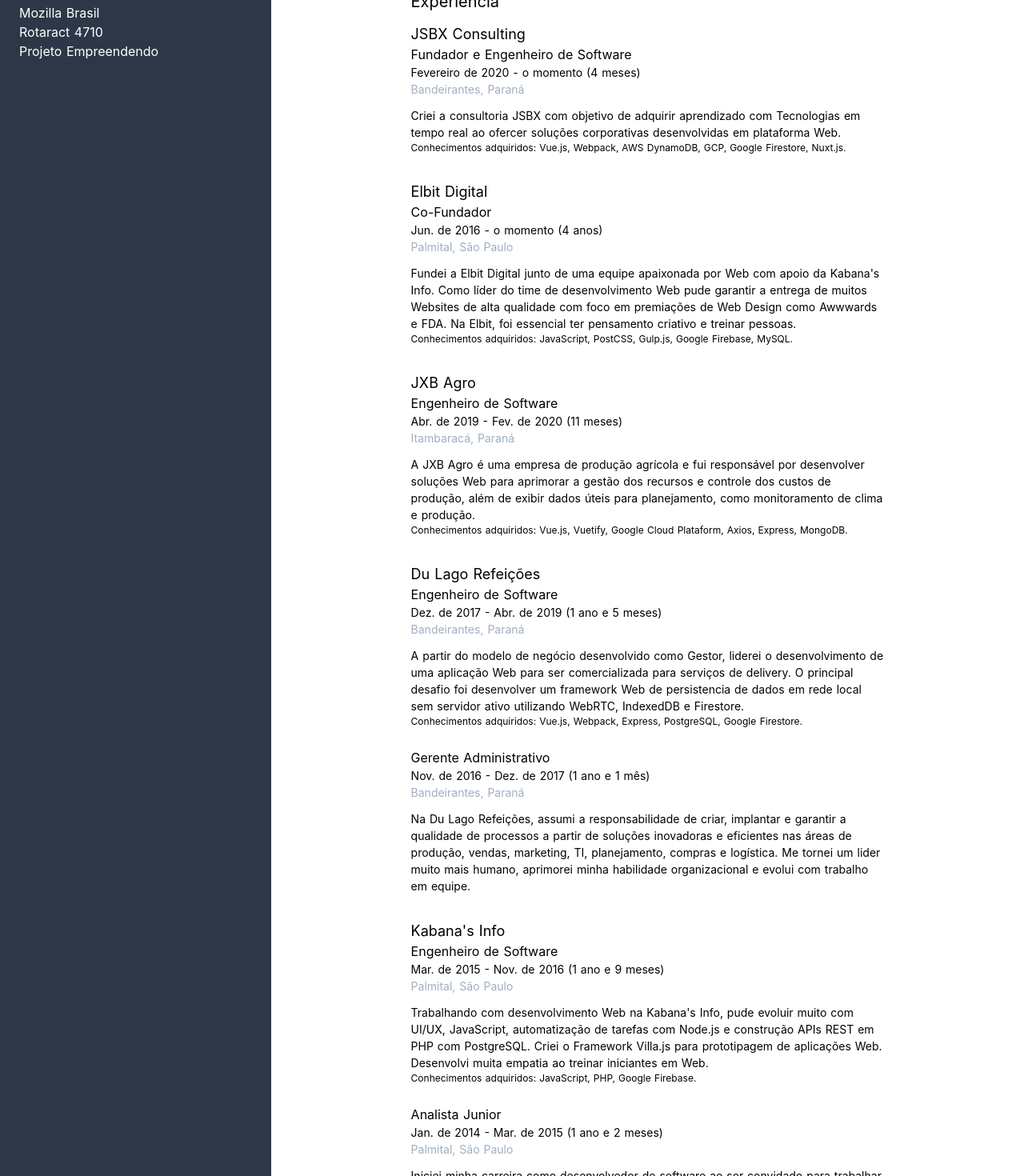
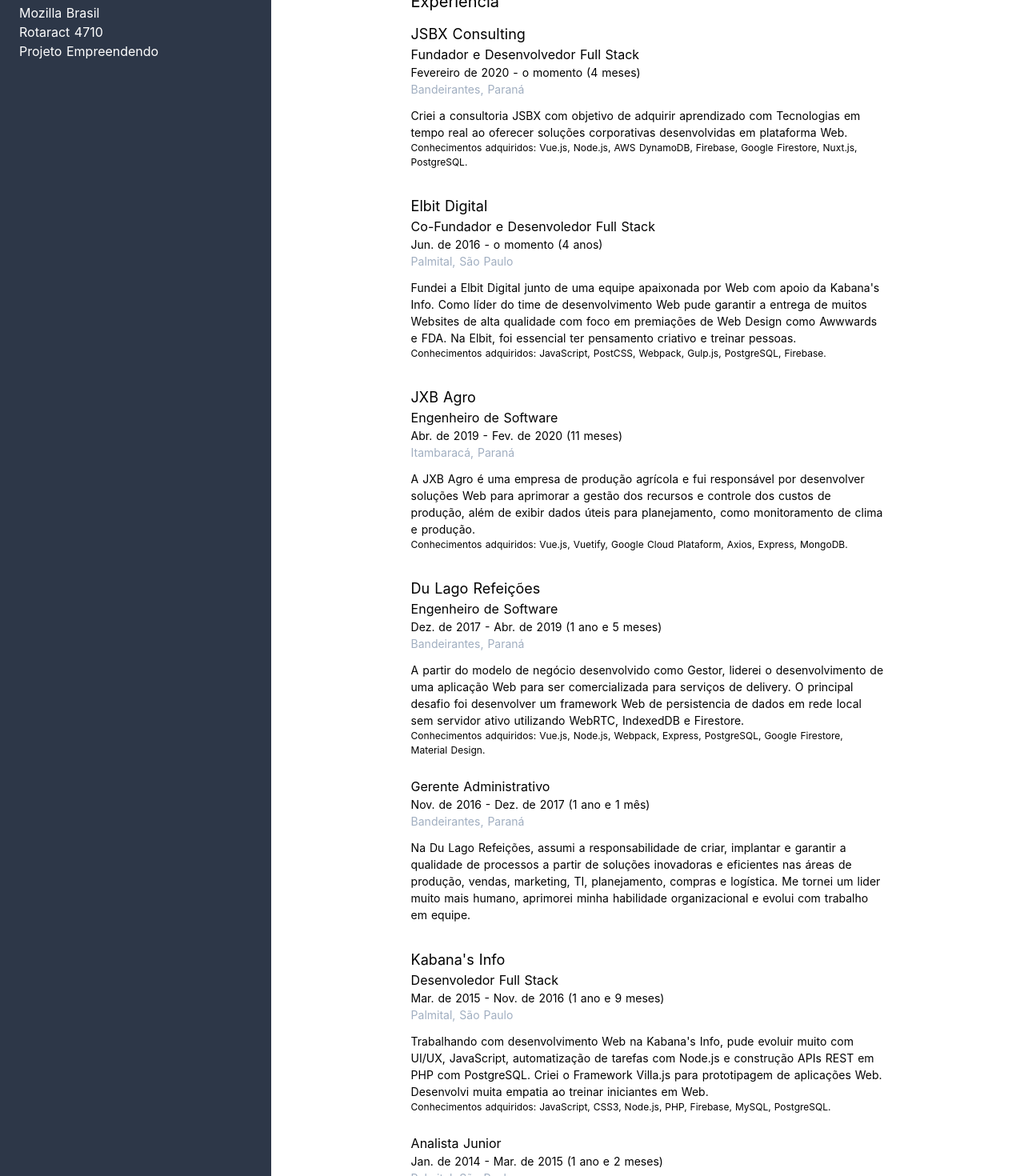
Before and after one commit to dbarjs/resume, a Nuxt app: page / in a window 1280 px wide. Shown: the part 620-2090 px from the top of the page at 80% size. Built offline with nearby package versions, Linux system fonts and the light colour scheme.

Commit message:
Update Experiences

```diff
--- a/components/ExperienceSection.vue
+++ b/components/ExperienceSection.vue
@@ -3,26 +3,27 @@
     <h2>Experiência</h2>
     <article class="job">
       <h3 class="job-employer">JSBX Consulting</h3>
-      <p class="job-title">Fundador e Engenheiro de Software</p>
+      <p class="job-title">Fundador e Desenvolvedor Full Stack</p>
       <p class="job-time">Fevereiro de 2020 - o momento (4 meses)</p>
       <p class="job-city">Bandeirantes, Paraná</p>
       <p class="job-description">
         Criei a consultoria JSBX com objetivo de adquirir aprendizado com
-        Tecnologias em tempo real ao ofercer soluções corporativas desenvolvidas
-        em plataforma Web.
+        Tecnologias em tempo real ao oferecer soluções corporativas
+        desenvolvidas em plataforma Web.
       </p>
       <ul class="job-technologies">
         <li>Vue.js</li>
-        <li>Webpack</li>
+        <li>Node.js</li>
         <li>AWS DynamoDB</li>
-        <li>GCP</li>
+        <li>Firebase</li>
         <li>Google Firestore</li>
         <li>Nuxt.js</li>
+        <li>PostgreSQL</li>
       </ul>
     </article>
     <article class="job">
       <h3 class="job-employer">Elbit Digital</h3>
-      <p class="job-title">Co-Fundador</p>
+      <p class="job-title">Co-Fundador e Desenvoledor Full Stack</p>
       <p class="job-time">Jun. de 2016 - o momento (4 anos)</p>
       <p class="job-city">Palmital, São Paulo</p>
       <p class="job-description">
@@ -35,9 +36,10 @@
       <ul class="job-technologies">
         <li>JavaScript</li>
         <li>PostCSS</li>
+        <li>Webpack</li>
         <li>Gulp.js</li>
-        <li>Google Firebase</li>
-        <li>MySQL</li>
+        <li>PostgreSQL</li>
+        <li>Firebase</li>
       </ul>
     </article>
     <article class="job">
@@ -71,16 +73,15 @@
         serviços de delivery. O principal desafio foi desenvolver um framework
         Web de persistencia de dados em rede local sem servidor ativo utilizando
         WebRTC, IndexedDB e Firestore.
-        <!-- Utilizei tecnologias como IndexedDB, WebRTC e
-        Firestore para criar um sistema de persistência de dados em rede local
-        sem a necessidade de um servidor ativo. -->
       </p>
       <ul class="job-technologies">
         <li>Vue.js</li>
+        <li>Node.js</li>
         <li>Webpack</li>
         <li>Express</li>
         <li>PostgreSQL</li>
         <li>Google Firestore</li>
+        <li>Material Design</li>
       </ul>
       <br />
       <p class="job-title">Gerente Administrativo</p>
@@ -96,7 +97,7 @@
     </article>
     <article class="job">
       <h3 class="job-employer">Kabana's Info</h3>
-      <p class="job-title">Engenheiro de Software</p>
+      <p class="job-title">Desenvoledor Full Stack</p>
       <p class="job-time">Mar. de 2015 - Nov. de 2016 (1 ano e 9 meses)</p>
       <p class="job-city">Palmital, São Paulo</p>
       <p class="job-description">
@@ -108,8 +109,12 @@
       </p>
       <ul class="job-technologies">
         <li>JavaScript</li>
+        <li>CSS3</li>
+        <li>Node.js</li>
         <li>PHP</li>
-        <li>Google Firebase</li>
+        <li>Firebase</li>
+        <li>MySQL</li>
+        <li>PostgreSQL</li>
       </ul>
       <br />
       <p class="job-title">Analista Junior</p>
@@ -137,7 +142,7 @@
     </article>
     <article class="job">
       <h3 class="job-employer">Mister Rango</h3>
-      <p class="job-title">Engenheiro de Software</p>
+      <p class="job-title">Analista de BI</p>
       <p class="job-time">Set. de 2014 - Mar. de 2015 (7 meses)</p>
       <p class="job-city">Assis, São Paulo</p>
       <p class="job-description">
```
